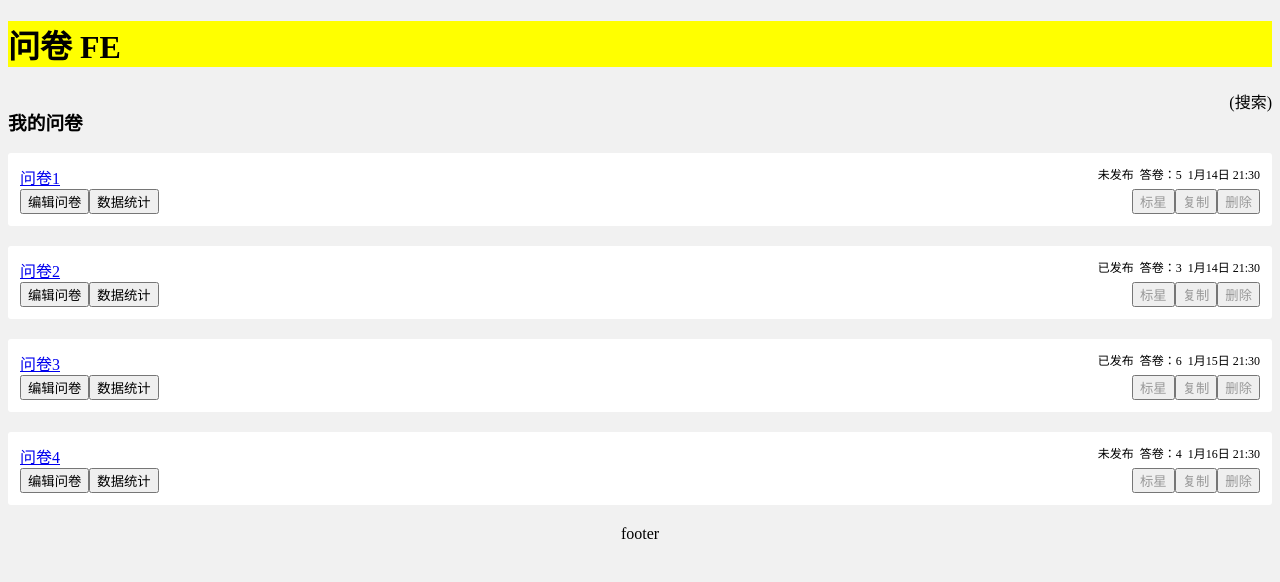
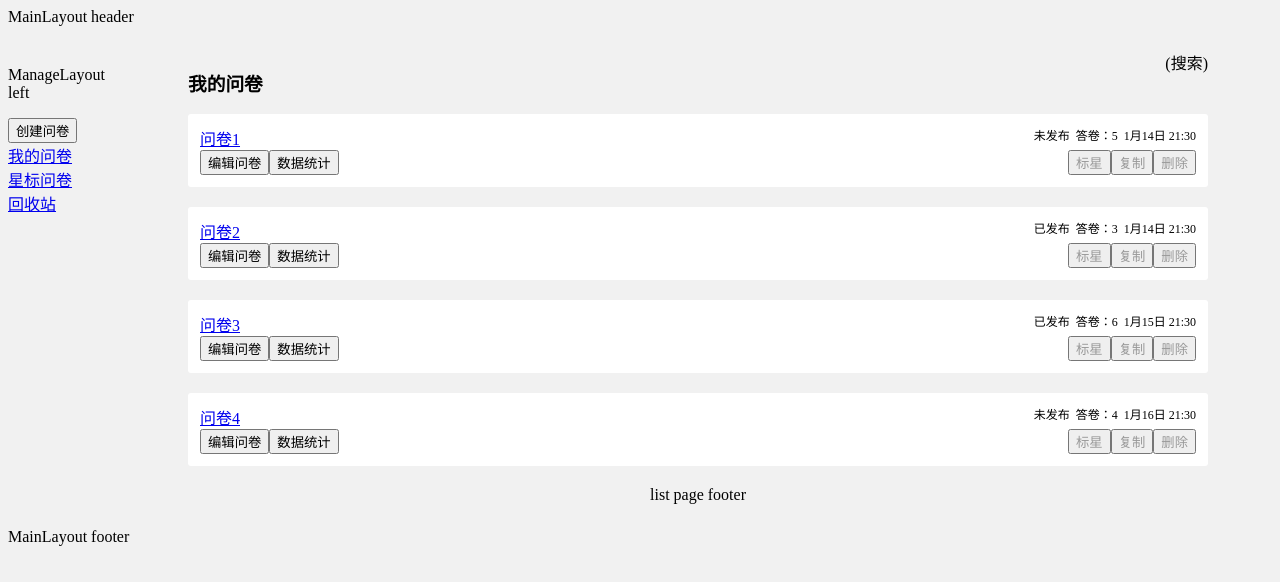
Before and after one commit to squall140/questionnaire-frontend, a React (Create React App) app: page /manage/list in a window 1280 px wide. Shown: the top 582 px of the page. Built offline with nearby package versions, Linux system fonts and the light colour scheme.

Commit message:
feat:router

```diff
--- a/src/App.tsx
+++ b/src/App.tsx
@@ -1,12 +1,11 @@
 import React from 'react'
-import List from './pages/manage/List'
-import QuestionCard from './components/QuestionCard'
+import { RouterProvider } from 'react-router-dom'
+import routerConfig from './router'
 
 function App() {
   return (
     <div className="App">
-      <h1 style={{ background: 'yellow' }}> 问卷 FE </h1>
-      <List />
+      <RouterProvider router={routerConfig} />
     </div>
   )
 }
--- a/src/layouts/MainLayout.module.scss
+++ /dev/null
@@ -1,15 +0,0 @@
-.container {
-    padding: 24px 0;
-    width: 1200px;
-    margin: 0 auth;
-    display: flex;
-}
-
-.left {
-    width: 120px;
-}
-
-.right{
-    flex: 1;
-    margin-left: 60px;
-}
--- a/src/layouts/ManageLayout.module.scss
+++ b/src/layouts/ManageLayout.module.scss
@@ -0,0 +1,15 @@
+.container {
+    padding: 24px 0;
+    width: 1200px;
+    margin: 0 auth;
+    display: flex;
+}
+
+.left {
+    width: 120px;
+}
+
+.right{
+    flex: 1;
+    margin-left: 60px;
+}
--- a/src/layouts/ManageLayout.tsx
+++ b/src/layouts/ManageLayout.tsx
@@ -8,9 +8,9 @@ const ManageLayout: FC = () => {
       <div className={styles.left}>
         <p>ManageLayout left</p>
         <button>创建问卷</button> <br />
-        <a>我的问卷</a>
-        <a>星标问卷</a>
-        <a>回收站</a>
+        <a href="#">我的问卷</a> <br />
+        <a href="#">星标问卷</a> <br />
+        <a href="#">回收站</a>
       </div>
       <div className={styles.right}>
         <Outlet />
--- a/src/pages/Home.tsx
+++ b/src/pages/Home.tsx
@@ -1,9 +1,23 @@
 import React, { FC } from 'react'
+import { useNavigate } from 'react-router-dom'
 
 const Home: FC = () => {
+  const nav = useNavigate()
+
+  function clickHandler() {
+    // nav('/login')
+    nav({
+      pathname: '/login',
+      search: '?name=zhangsan',
+    })
+  }
+
   return (
     <div>
-      <h1>Home</h1>
+      <p>Home</p>
+      <div>
+        <button onClick={clickHandler}>登录</button>
+      </div>
     </div>
   )
 }
--- a/src/pages/Login.tsx
+++ b/src/pages/Login.tsx
@@ -1,9 +1,15 @@
 import React, { FC } from 'react'
+import { useNavigate } from 'react-router-dom'
 
 const Login: FC = () => {
+  const nav = useNavigate()
+
   return (
     <div>
-      <h1>Login</h1>
+      <p>Login</p>
+      <div>
+        <button onClick={() => nav(-1)}>返回</button>
+      </div>
     </div>
   )
 }
--- a/src/pages/manage/List.tsx
+++ b/src/pages/manage/List.tsx
@@ -1,5 +1,6 @@
 import React, { FC, useState } from 'react'
 import styles from './List.module.scss'
+import { useSearchParams } from 'react-router-dom'
 import QuestionCard from '../../components/QuestionCard'
 
 const rawQuestionList = [
@@ -38,6 +39,9 @@ const rawQuestionList = [
 ]
 
 const List: FC = () => {
+  // const [searchParams] = useSearchParams()
+  // console.log('keyword', searchParams.get('keyword'))
+
   const [questionList, setQuestionList] = useState(rawQuestionList)
   return (
     <>
@@ -55,7 +59,7 @@ const List: FC = () => {
         })}
       </div>
 
-      <div className={styles.footer}>footer</div>
+      <div className={styles.footer}>list page footer</div>
     </>
   )
 }
--- a/src/pages/question/Edit/index.tsx
+++ b/src/pages/question/Edit/index.tsx
@@ -1,9 +1,13 @@
 import React, { FC } from 'react'
+import { useParams } from 'react-router-dom'
 
 const Edit: FC = () => {
+  const { questionId = '' } = useParams()
+  console.log(questionId)
+
   return (
     <div>
-      <h1>Edit</h1>
+      <h1>Edit {questionId} </h1>
     </div>
   )
 }
--- /dev/null
+++ b/src/router/index.tsx
@@ -0,0 +1,77 @@
+import React from 'react'
+import { createBrowserRouter } from 'react-router-dom'
+
+import MainLayout from '../layouts/MainLayout'
+import ManageLayout from '../layouts/ManageLayout'
+import QuestionLayout from '../layouts/QuestionLayout'
+import Home from '../pages/Home'
+import List from '../pages/manage/List'
+import Trash from '../pages/manage/Trash'
+import Register from '../pages/Register'
+import NotFound from '../pages/NotFound'
+import Login from '../pages/Login'
+import Star from '../pages/manage/Star'
+import Edit from '../pages/question/Edit'
+import Stat from '../pages/question/Stat'
+
+const router = createBrowserRouter([
+  {
+    path: '/',
+    element: <MainLayout />,
+    children: [
+      {
+        path: '/',
+        element: <Home />,
+      },
+      {
+        path: 'login',
+        element: <Login />,
+      },
+      {
+        path: 'register',
+        element: <Register />,
+      },
+      {
+        path: 'manage',
+        element: <ManageLayout />,
+        children: [
+          {
+            path: 'list',
+            element: <List />,
+          },
+          {
+            path: 'star',
+            element: <Star />,
+          },
+          {
+            path: 'trash',
+            element: <Trash />,
+          },
+        ],
+      },
+      {
+        // when all the pages above are not found, show the NotFound page
+        path: '*',
+        element: <NotFound />,
+      },
+    ],
+  },
+  // exclude from the main layout
+  // when the path is /question/edit/:questionId, show the QuestionLayout component
+  {
+    path: 'question',
+    element: <QuestionLayout />,
+    children: [
+      {
+        path: 'edit/:questionId',
+        element: <Edit />,
+      },
+      {
+        path: 'stat/:questionId',
+        element: <Stat />,
+      },
+    ],
+  },
+])
+
+export default router
```
